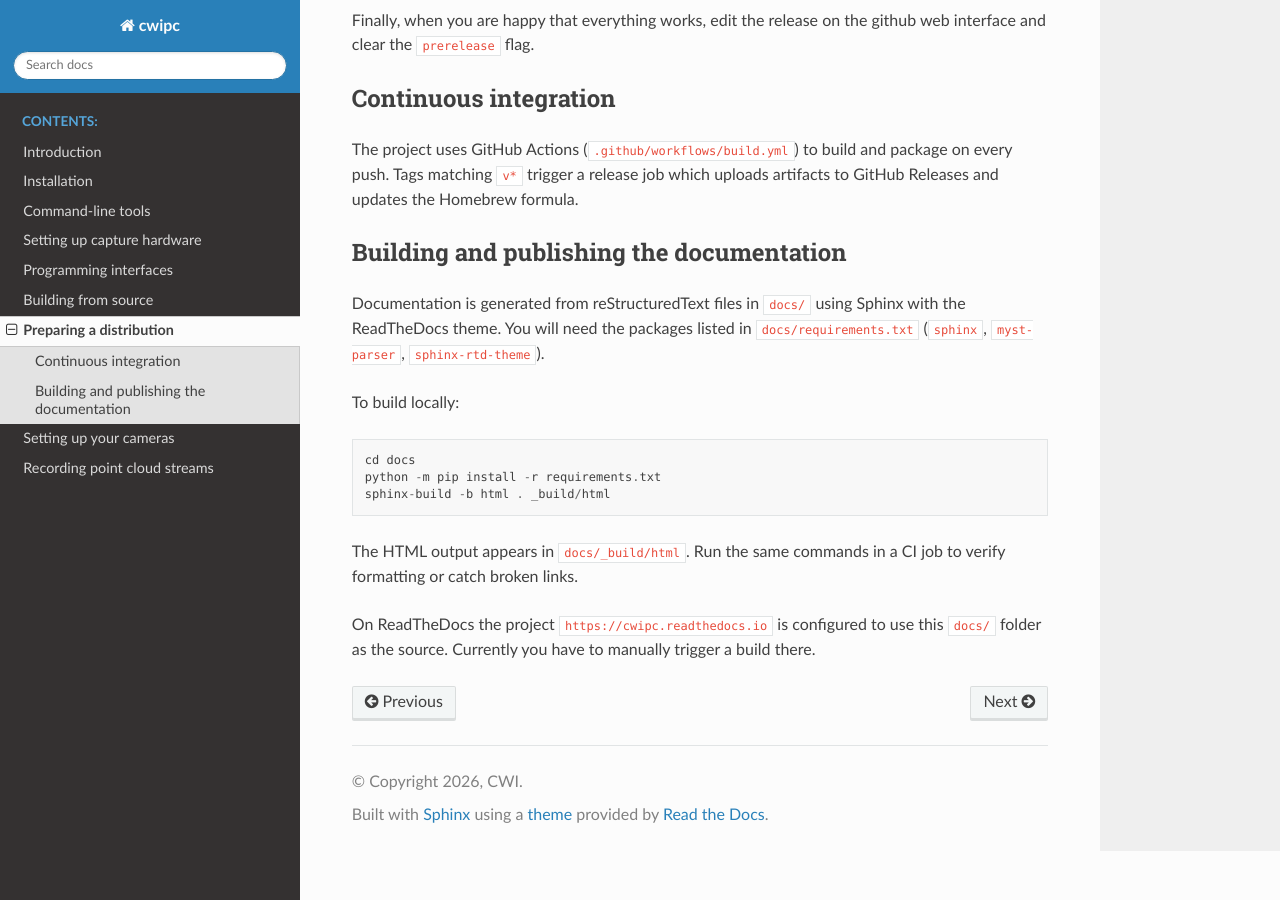
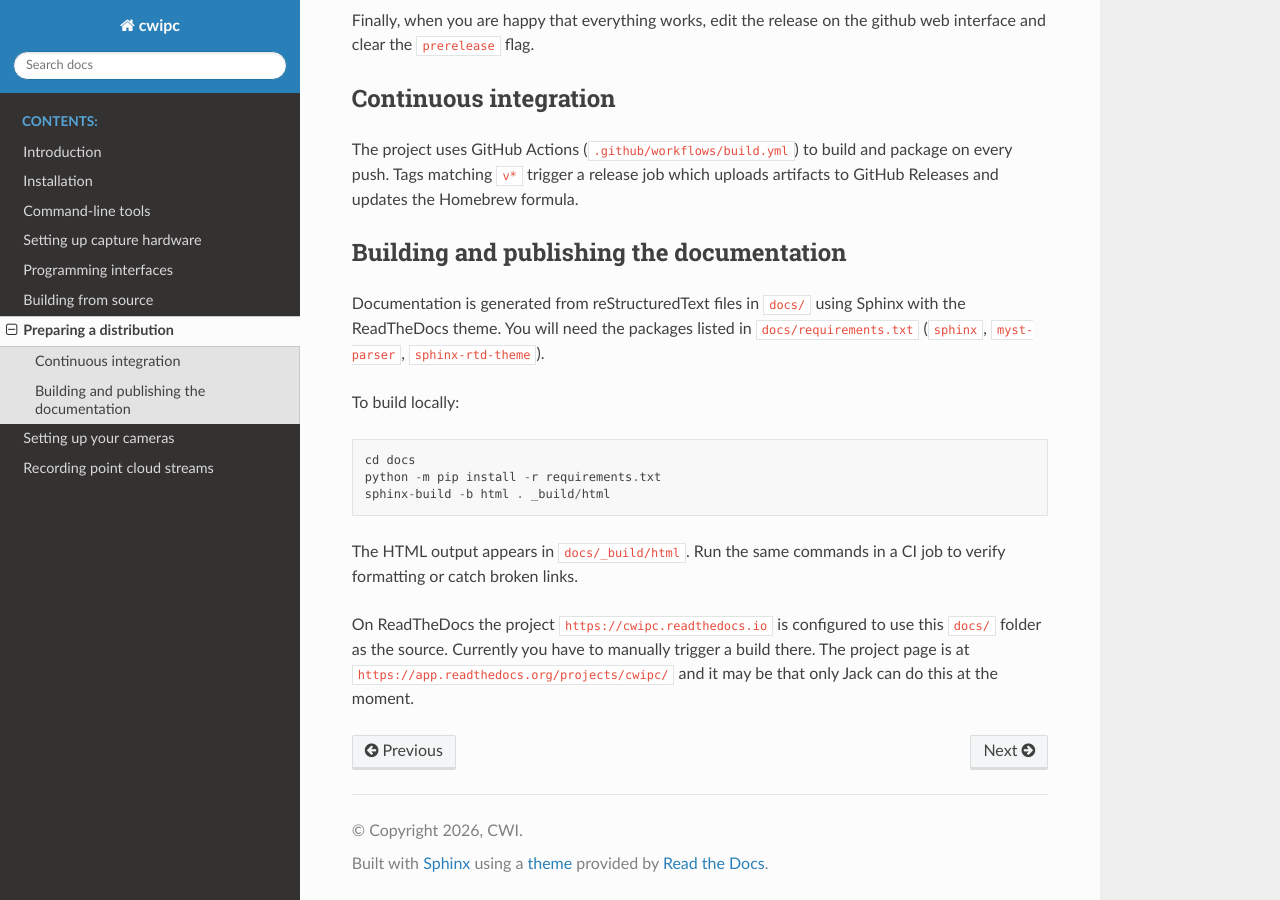
Before and after one commit to cwi-dis/cwipc, a Sphinx documentation site: the page built from docs/distribution.rst, in a window 1280 px wide and 900 px high, scrolled down 2327 px. Built offline with Sphinx 7.4.7 and the Read the Docs theme 3.1.0, drawn with Linux system fonts in a browser that asks for light colours; pages that are not in the unit, such as notebooks, are missing from menus.

Commit message:
Added note about RTD project page.

```diff
--- a/docs/distribution.rst
+++ b/docs/distribution.rst
@@ -104,4 +104,4 @@ The HTML output appears in ``docs/_build/html``.  Run the same commands in a CI
 job to verify formatting or catch broken links.
 
 On ReadTheDocs the project ``https://cwipc.readthedocs.io`` is configured to use this ``docs/`` folder as the
-source. Currently you have to manually trigger a build there.
+source. Currently you have to manually trigger a build there. The project page is at ``https://app.readthedocs.org/projects/cwipc/`` and it may be that only Jack can do this at the moment.
```
